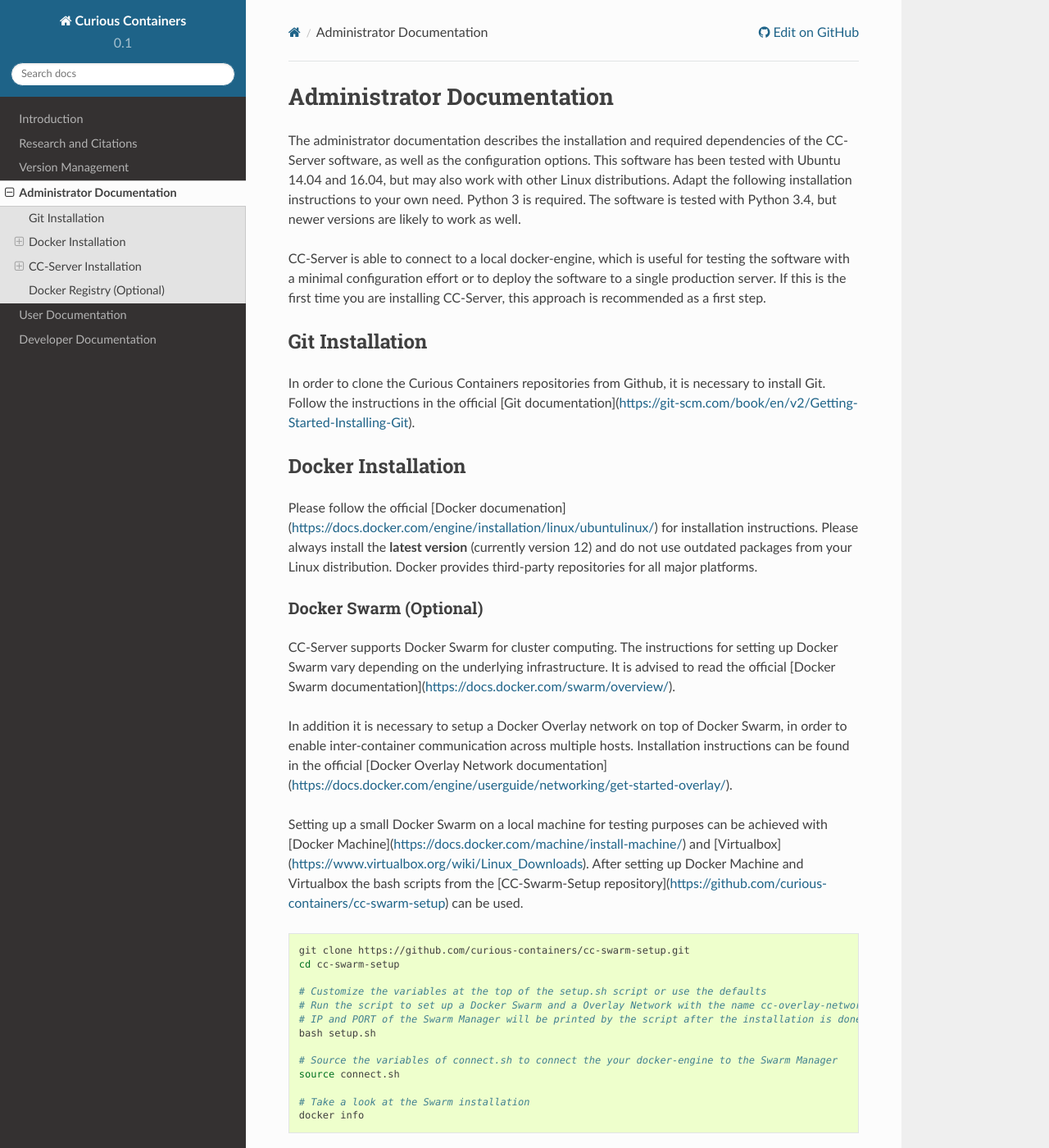
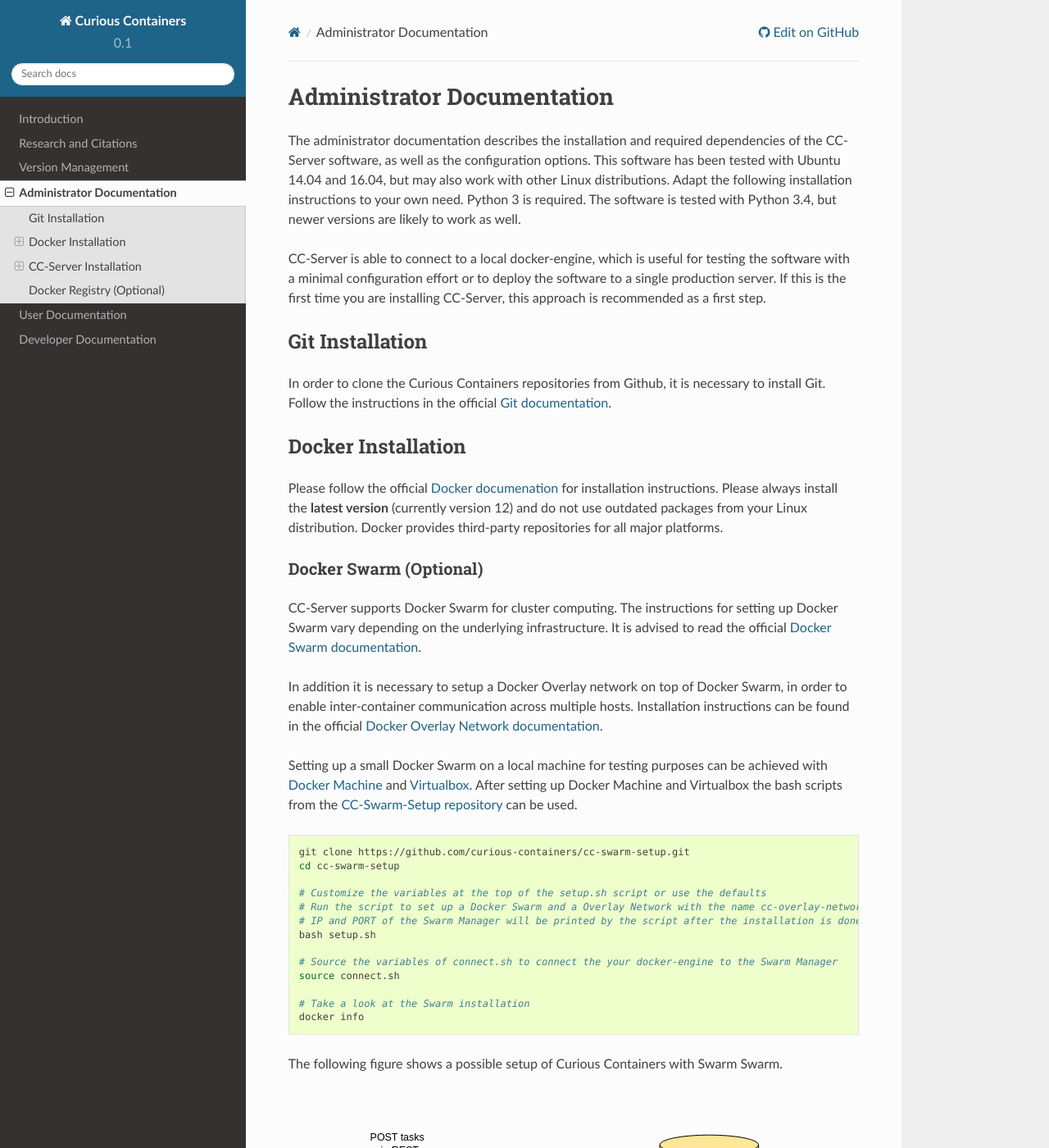
Before and after one commit to curious-containers/cc-server, a Sphinx documentation site: the page built from docs/admin.rst, in a window 1280 px wide and 1400 px high. Shown: the whole window at 82% size. Built offline with Sphinx 7.4.7 and the Read the Docs theme 2.0.0, drawn with Linux system fonts in a browser that asks for light colours; pages that are not in the unit, such as notebooks, are missing from menus; some of the changed text lies outside the part shown.

Commit message:
fixed links in administrator docs

```diff
--- a/docs/admin.rst
+++ b/docs/admin.rst
@@ -14,12 +14,12 @@
 ----------------
 
 In order to clone the Curious Containers repositories from Github, it is necessary to install Git. Follow the
-instructions in the official [Git documentation](https://git-scm.com/book/en/v2/Getting-Started-Installing-Git).
+instructions in the official `Git documentation <https://git-scm.com/book/en/v2/Getting-Started-Installing-Git>`__.
 
 Docker Installation
 -------------------
 
-Please follow the official [Docker documenation](https://docs.docker.com/engine/installation/linux/ubuntulinux/) for
+Please follow the official `Docker documenation <https://docs.docker.com/engine/installation/linux/ubuntulinux/>`__ for
 installation instructions. Please always install the **latest version** (currently version 12) and do not use
 outdated packages from your Linux distribution. Docker provides third-party repositories for all major platforms.
 
@@ -28,17 +28,17 @@
 
 CC-Server supports Docker Swarm for cluster computing. The instructions for setting up Docker Swarm vary depending on
 the underlying infrastructure. It is advised to read the official
-[Docker Swarm documentation](https://docs.docker.com/swarm/overview/).
+`Docker Swarm documentation <https://docs.docker.com/swarm/overview/>`__.
 
 In addition it is necessary to setup a Docker
 Overlay network on top of Docker Swarm, in order to enable inter-container communication across multiple hosts.
 Installation instructions can be found in the official
-[Docker Overlay Network documentation](https://docs.docker.com/engine/userguide/networking/get-started-overlay/).
+`Docker Overlay Network documentation <https://docs.docker.com/engine/userguide/networking/get-started-overlay/>`__.
 
 Setting up a small Docker Swarm on a local machine for testing purposes can be achieved with
-[Docker Machine](https://docs.docker.com/machine/install-machine/) and
-[Virtualbox](https://www.virtualbox.org/wiki/Linux_Downloads). After setting up Docker Machine and Virtualbox the bash
-scripts from the [CC-Swarm-Setup repository](https://github.com/curious-containers/cc-swarm-setup) can be used.
+`Docker Machine <https://docs.docker.com/machine/install-machine/>`__ and
+`Virtualbox <https://www.virtualbox.org/wiki/Linux_Downloads>`__. After setting up Docker Machine and Virtualbox the bash
+scripts from the `CC-Swarm-Setup repository <https://github.com/curious-containers/cc-swarm-setup>`__ can be used.
 
 .. code-block:: bash
 
@@ -92,7 +92,7 @@
 ^^^^^^^
 
 Install MongoDB 3.2. Instructions can be found in the official
-[MongoDB documentation](https://docs.mongodb.com/manual/tutorial/install-mongodb-on-ubuntu/).
+`MongoDB documentation <https://docs.mongodb.com/manual/tutorial/install-mongodb-on-ubuntu/>`__.
 
 In order to setup a database user, change *DB_PASSWORD* to something secure and run the following bash script:
 
@@ -122,7 +122,7 @@
 
 *The following commands assume being inside the cc-server directory.*
 
-Create a config.toml file. Visit the [TOML specification](https://github.com/toml-lang/toml) for further information
+Create a config.toml file. Visit the `TOML specification <https://github.com/toml-lang/toml>`__ for further information
 about the file format. Use one of the included sample configuriation as a starting point. If you are connecting
 CC-Server to a local docker-engine:
 
@@ -141,7 +141,7 @@
 server
 """"""
 
-CC-Server uses [flask](http://flask.pocoo.org/) to run a light-weight web server providing a REST interface.
+CC-Server uses `flask <http://flask.pocoo.org/>`__ to run a light-weight web server providing a REST interface.
 When starting the server it connects to an **internal_port** with port 5000 as default value. The server is then
 reachable at localhost:5000 and requests can be sent to the API. This **internal_port** should never be exposed to
 internet (configure a firewall to ensure this), because flask does not provide TLS encryption for the HTTP communication.
@@ -197,7 +197,7 @@
 The API of a Docker Manager is usually protected by a TLS encryption. When using Docker Machine for the Swarm setup, the
 certificate files can be found in the system users home directory at *~/.docker/machine/machines*. CC-Server is using
 the docker-py Python package. Take a look at the official
-[docker-py documentation](http://docker-py.readthedocs.io/en/stable/tls/) for more information about TLS options. Delete
+`docker-py documentation <http://docker-py.readthedocs.io/en/stable/tls/>`__ for more information about TLS options. Delete
 the **docker.tls** section from the configuration file if not required.
 
 .. code-block:: toml
@@ -353,8 +353,8 @@
 firewall. The following sample configuration shows how this can be achieved with Apache 2.
 
 **IMPORTANT NOTE:** This is not the most secure configuration possible, but only a simplified example. For more
-information take a look at the official [Apache 2 documentation](https://httpd.apache.org/docs/current/ssl/) and the
-[Mozilla Wiki](https://wiki.mozilla.org/Security/Server_Side_TLS).
+information take a look at the official `Apache 2 documentation <https://httpd.apache.org/docs/current/ssl/>`__ and the
+`Mozilla Wiki <https://wiki.mozilla.org/Security/Server_Side_TLS>`__.
 
 .. code-block:: apache
 
@@ -380,6 +380,6 @@
 --------------------------
 
 Container images created by users have to be deployed to a Docker registry. The official
-[Docker Hub registry](https://hub.docker.com/) with free public repositories or a paid plan for private repositories can
+`Docker Hub registry <https://hub.docker.com/>`__ with free public repositories or a paid plan for private repositories can
 be used. Consider deploying a private Docker repository in order to provide free private repositories to your users.
-Instructions can be found in the official [Docker Registry documentation](https://docs.docker.com/registry/deploying/).
+Instructions can be found in the official `Docker Registry documentation <https://docs.docker.com/registry/deploying/>`__.
```
